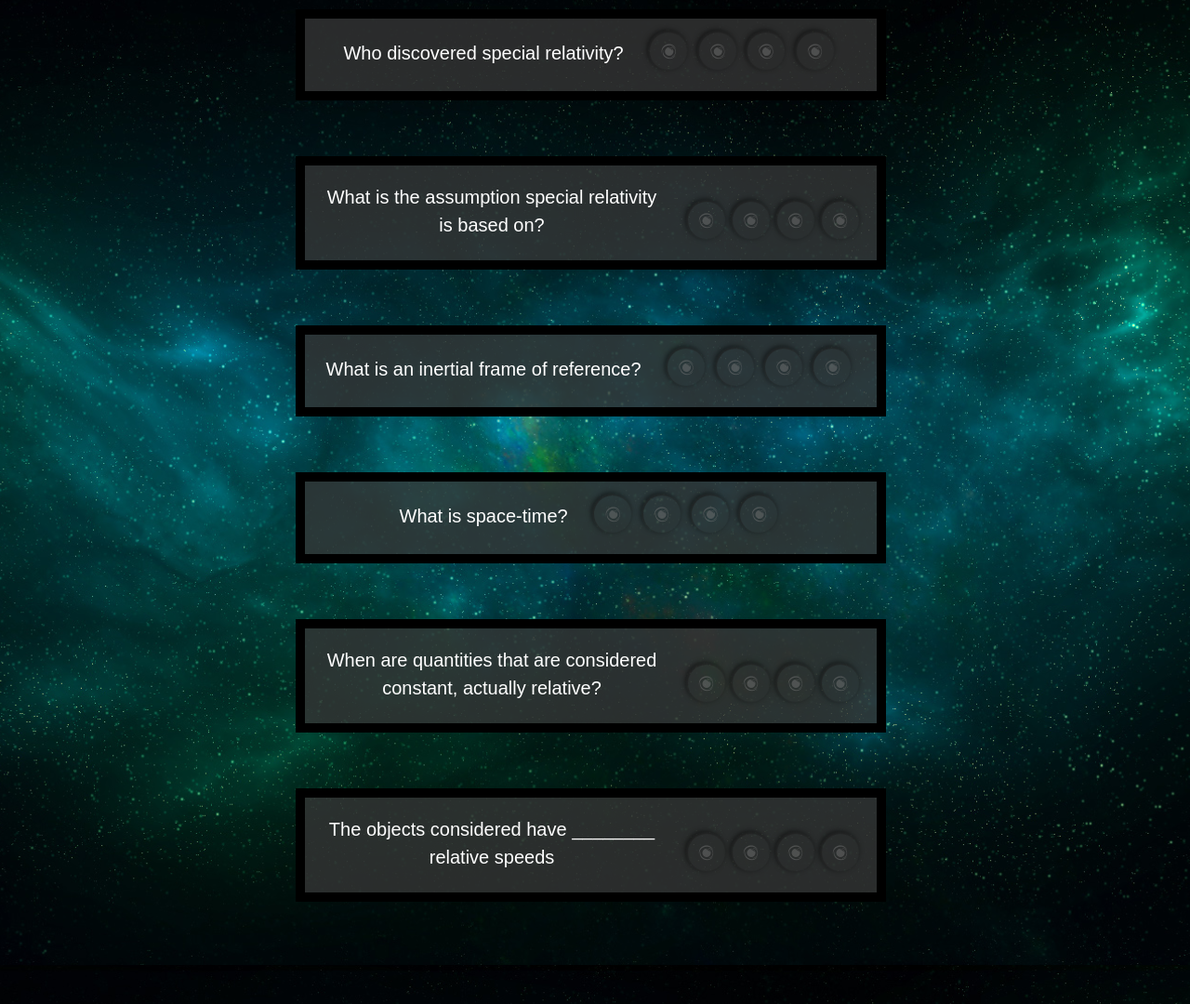
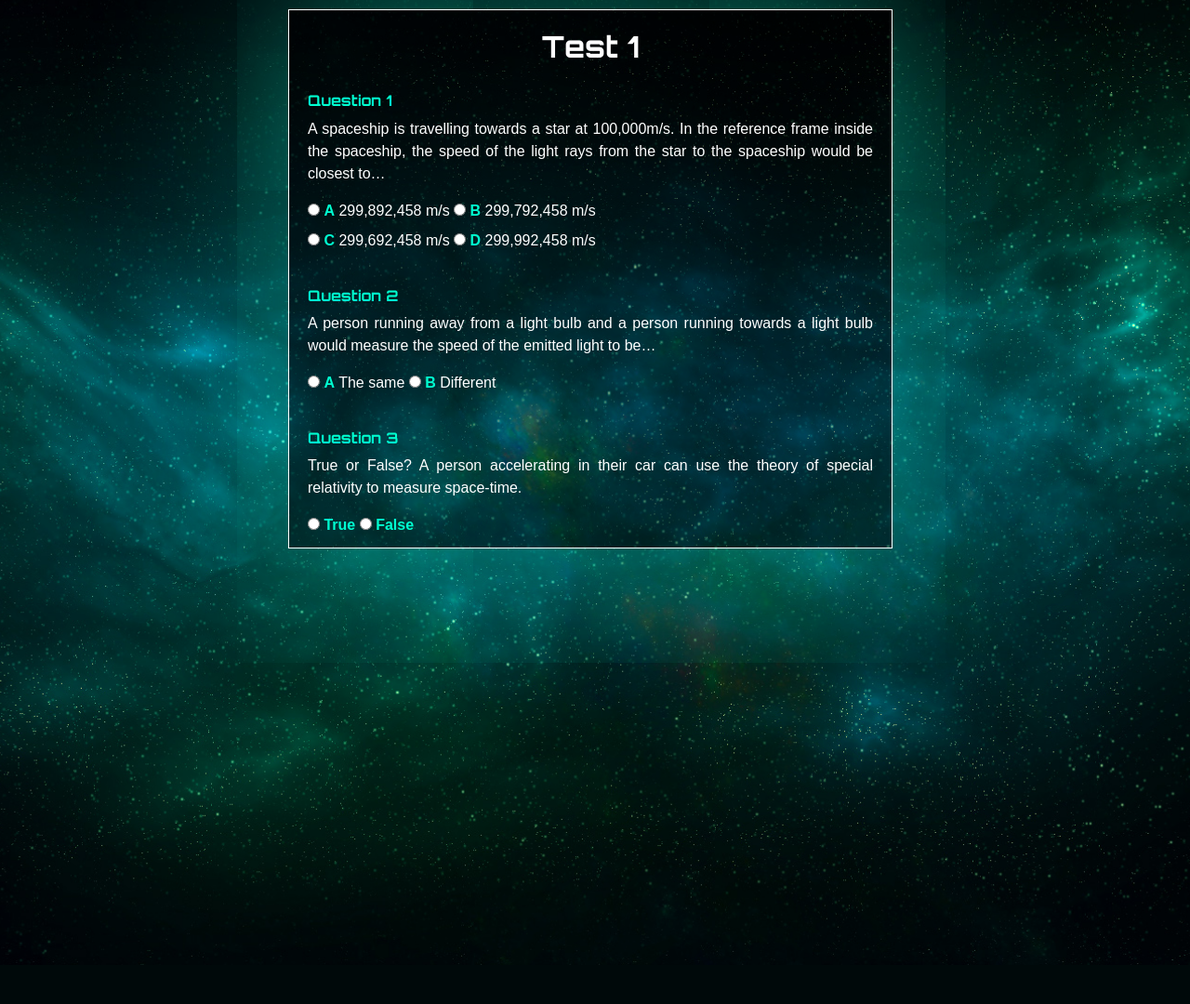
Before and after one commit to jasperpato/learn-special-relativity, a Flask app: page /learn/test-1 in a window 1280 px wide. Shown: the part 50-1130 px from the top of the page at 93% size. After the commit the page ends 1088 px from the top, so only its background shows below. Run offline with Flask 2, Linux system fonts and the light colour scheme; a user stored in the database is signed in; some libraries are stand-ins or nearby versions.

Commit message:
test 1 reformatted and quiz questions entered in html

```diff
--- a/app/static/script.js
+++ b/app/static/script.js
@@ -116,4 +116,28 @@ function loadNextPage(lessonData) {
 	$("#l" + lessonNum + (pageNum + 1)).toggle();
 }
 
-function test1() {}
+function test1() {
+	var questionAnswers = [
+		"Albert Einstein",
+		"Albert Einstibe",
+		"Albert Einstibe",
+		"Albert Einstibe",
+		"Albert Einstibe",
+		"Albert Einstibe",
+	];
+	var question1 = document.quiz.question1.value;
+	var question2 = document.quiz.question2.value;
+	var question3 = document.quiz.question3.value;
+	var question4 = document.quiz.question4.value;
+	var question5 = document.quiz.question5.value;
+
+	var submit_ans = [question1, question2, question3, question4, question5, question6];
+
+	var score = 0;
+
+	for (var i = 0; i < questionAnswers.length; i++) {
+		if (submit_ans[i] == questionAnswers[i]) {
+			score++;
+		}
+	}
+}
--- a/app/static/style.css
+++ b/app/static/style.css
@@ -929,3 +929,47 @@ svg circle:nth-child(2) {
 	box-shadow: inset -1px -1px 3px rgba(255, 255, 255, 0.1), inset -2px -2px 6px rgba(0, 0, 0, 1);
 	text-shadow: 0 0 5px #00fff1, 0 0 20px #00fff1;
 }
+
+.quizBox {
+	margin: auto;
+	margin-top: 60px;
+	width: 650px;
+	transition: 0.5s;
+	border: 1px solid#fff;
+	background: rgba(0.3, 0.3, 0.3, 0.3);
+	padding: 20px;
+	height: 580px;
+	text-align: justify;
+	box-shadow: 0 0 205px rgba(9, 241, 203, 0.6);
+	overflow: hidden;
+	overflow-y: scroll;
+}
+
+.quizBox h2 {
+	font-family: "orbitron";
+	text-align: center;
+}
+
+.quizBox h3 {
+	margin-top: 30px;
+	font-family: "orbitron";
+	color: #00ffd1;
+	font-size: medium;
+}
+
+.quizLetter {
+	color: #00ffd1;
+	font-weight: bolder;
+}
+
+.submit {
+	width: 100px;
+	margin: auto;
+	display: block;
+	margin-top: 30px;
+	background: linear-gradient(90deg, #1da9eb, #0fe0be);
+	font-family: "orbitron";
+	font-size: medium;
+	color: white;
+	border: none;
+}
--- a/app/templates/test-1.html
+++ b/app/templates/test-1.html
@@ -16,39 +16,6 @@
 			href="https://stackpath.bootstrapcdn.com/font-awesome/4.7.0/css/font-awesome.min.css"
 		/>
 		<link rel="stylesheet" type="text/css" href="{{ url_for('static', filename='style.css') }}" />
-		<!--This function checkAnswers can go into script.js but for flask it wasn't working
-    Would be good to have the questionAnswers array in the individual test files
-    Needs to be made pretty-->
-		<script>
-			var questionAnswers = [
-				"Albert Einstein",
-				"Albert Einstibe",
-				"Albert Einstibe",
-				"Albert Einstibe",
-				"Albert Einstibe",
-				"Albert Einstibe",
-			];
-
-			function checkAnswers(questionNumber, questionAnswers) {
-				var question1 = document.quiz.question1.value;
-				var question2 = document.quiz.question2.value;
-				var question3 = document.quiz.question3.value;
-				var question4 = document.quiz.question4.value;
-
-				var submit_ans = [question1, question2, question3, question4, question5, question6];
-
-				var score = 0;
-
-				for (var i = 0; i < questionAnswers.length; i++) {
-					if (submit_ans[i] == questionAnswers[i]) {
-						score++;
-					}
-				}
-
-				document.getElementById("answers_correct").innerHTML = "You got " + score + " correct";
-				document.getElementById("form_submitted").style.visibility = "visible";
-			}
-		</script>
 	</head>
 	<body onload="init();">
 		<div class="progressbar"></div>
@@ -91,122 +58,67 @@
 			</div>
 		</header>
 		<form>
-			<div class="questionContainer">
-				<p>Who discovered special relativity?</p>
-				<label>
-					<input type="radio" name="question1" value="" />
-					<i class="fa fa-eercast" aria-hidden="true"></i>
-				</label>
-				<label>
-					<input type="radio" name="question1" value="" />
-					<i class="fa fa-eercast" aria-hidden="true"></i>
-				</label>
-				<label>
-					<input type="radio" name="question1" value="" />
-					<i class="fa fa-eercast" aria-hidden="true"></i>
-				</label>
-				<label>
-					<input type="radio" name="question1" value="" />
-					<i class="fa fa-eercast" aria-hidden="true"></i>
-				</label>
-			</div>
-			<div class="questionContainer">
-				<p>What is the assumption special relativity is based on?</p>
-				<label>
-					<input type="radio" name="question2" value="" />
-					<i class="fa fa-eercast" aria-hidden="true"></i>
-				</label>
-				<label>
-					<input type="radio" name="question2" value="" />
-					<i class="fa fa-eercast" aria-hidden="true"></i>
-				</label>
-				<label>
-					<input type="radio" name="question2" value="" />
-					<i class="fa fa-eercast" aria-hidden="true"></i>
-				</label>
-				<label>
-					<input type="radio" name="question2" value="" />
-					<i class="fa fa-eercast" aria-hidden="true"></i>
-				</label>
-			</div>
-			<div class="questionContainer">
-				<p>What is an inertial frame of reference?</p>
-				<label>
-					<input type="radio" name="question3" value="" />
-					<i class="fa fa-eercast" aria-hidden="true"></i>
-				</label>
-				<label>
-					<input type="radio" name="question3" value="" />
-					<i class="fa fa-eercast" aria-hidden="true"></i>
-				</label>
-				<label>
-					<input type="radio" name="question3" value="" />
-					<i class="fa fa-eercast" aria-hidden="true"></i>
-				</label>
-				<label>
-					<input type="radio" name="question3" value="" />
-					<i class="fa fa-eercast" aria-hidden="true"></i>
-				</label>
-			</div>
-			<div class="questionContainer">
-				<p>What is space-time?</p>
-				<label>
-					<input type="radio" name="question4" value="" />
-					<i class="fa fa-eercast" aria-hidden="true"></i>
-				</label>
-				<label>
-					<input type="radio" name="question4" value="" />
-					<i class="fa fa-eercast" aria-hidden="true"></i>
-				</label>
-				<label>
-					<input type="radio" name="question4" value="" />
-					<i class="fa fa-eercast" aria-hidden="true"></i>
-				</label>
-				<label>
-					<input type="radio" name="question4" value="" />
-					<i class="fa fa-eercast" aria-hidden="true"></i>
-				</label>
-			</div>
-			<div class="questionContainer">
-				<p>When are quantities that are considered constant, actually relative?</p>
-				<label>
-					<input type="radio" name="question5" value="" />
-					<i class="fa fa-eercast" aria-hidden="true"></i>
-				</label>
-				<label>
-					<input type="radio" name="question5" value="" />
-					<i class="fa fa-eercast" aria-hidden="true"></i>
-				</label>
-				<label>
-					<input type="radio" name="question5" value="" />
-					<i class="fa fa-eercast" aria-hidden="true"></i>
-				</label>
-				<label>
-					<input type="radio" name="question5" value="" />
-					<i class="fa fa-eercast" aria-hidden="true"></i>
-				</label>
-			</div>
-			<div class="questionContainer">
-				<p>The objects considered have ________ relative speeds</p>
-				<label>
-					<input type="radio" name="question6" value="" />
-					<i class="fa fa-eercast" aria-hidden="true"></i>
-				</label>
-				<label>
-					<input type="radio" name="question6" value="" />
-					<i class="fa fa-eercast" aria-hidden="true"></i>
-				</label>
-				<label>
-					<input type="radio" name="question6" value="" />
-					<i class="fa fa-eercast" aria-hidden="true"></i>
-				</label>
-				<label>
-					<input type="radio" name="question6" value="" />
-					<i class="fa fa-eercast" aria-hidden="true"></i>
-				</label>
+			<div class="quizBox">
+				<h2>Test 1</h2>
+
+				<h3>Question 1</h3>
+				<p>
+					A spaceship is travelling towards a star at 100,000m/s. In the reference frame inside the spaceship,
+					the speed of the light rays from the star to the spaceship would be closest to…
+					<br />
+				</p>
+				<input id="11A" type="radio" name="question1" value="A" />
+				<label for="11A"><span class="quizLetter">A</span> 299,892,458 m/s</label>
+
+				<input id="11B" type="radio" name="question1" value="B" />
+				<label for="11B"><span class="quizLetter">B</span> 299,792,458 m/s</label>
+				<br />
+				<input id="11C" type="radio" name="question1" value="C" />
+				<label for="11C"><span class="quizLetter">C</span> 299,692,458 m/s</label>
+
+				<input id="11D" type="radio" name="question1" value="D" />
+				<label for="11D"><span class="quizLetter">D</span> 299,992,458 m/s</label>
+
+				<h3>Question 2</h3>
+				<p>
+					A person running away from a light bulb and a person running towards a light bulb would measure the
+					speed of the emitted light to be…
+					<br />
+				</p>
+				<input id="12A" type="radio" name="question2" value="A" />
+				<label for="12A"><span class="quizLetter">A</span> The same</label>
+
+				<input id="12B" type="radio" name="question2" value="B" />
+				<label for="12B"><span class="quizLetter">B</span> Different</label>
+
+				<h3>Question 3</h3>
+				<p>
+					True or False? A person accelerating in their car can use the theory of special relativity to
+					measure space-time.
+					<br />
+				</p>
+				<input id="13A" type="radio" name="question3" value="A" />
+				<label for="13A"><span class="quizLetter">True</span></label>
+
+				<input id="13B" type="radio" name="question3" value="B" />
+				<label for="13B"><span class="quizLetter">False</span></label>
+
+				<h3>Question 4</h3>
+				<p>
+					True or false? The speed of a spaceship is the same in all reference frames.
+					<br />
+				</p>
+				<input id="14A" type="radio" name="question4" value="A" />
+				<label for="14A"><span class="quizLetter">True</span></label>
+
+				<input id="14B" type="radio" name="question4" value="B" />
+				<label for="14B"><span class="quizLetter">False</span></label>
+
+				<h3>Question 5</h3>
+				Space-time permeates how many dimensions?
+				<input id="15" type="text" name="question5" />
+				<input class="submit" id="submit1" type="submit" value="Submit" />
 			</div>
 		</form>
-		<p id="answers_correct"></p>
-		<p id="ans"></p>
 	</body>
 </html>
```
